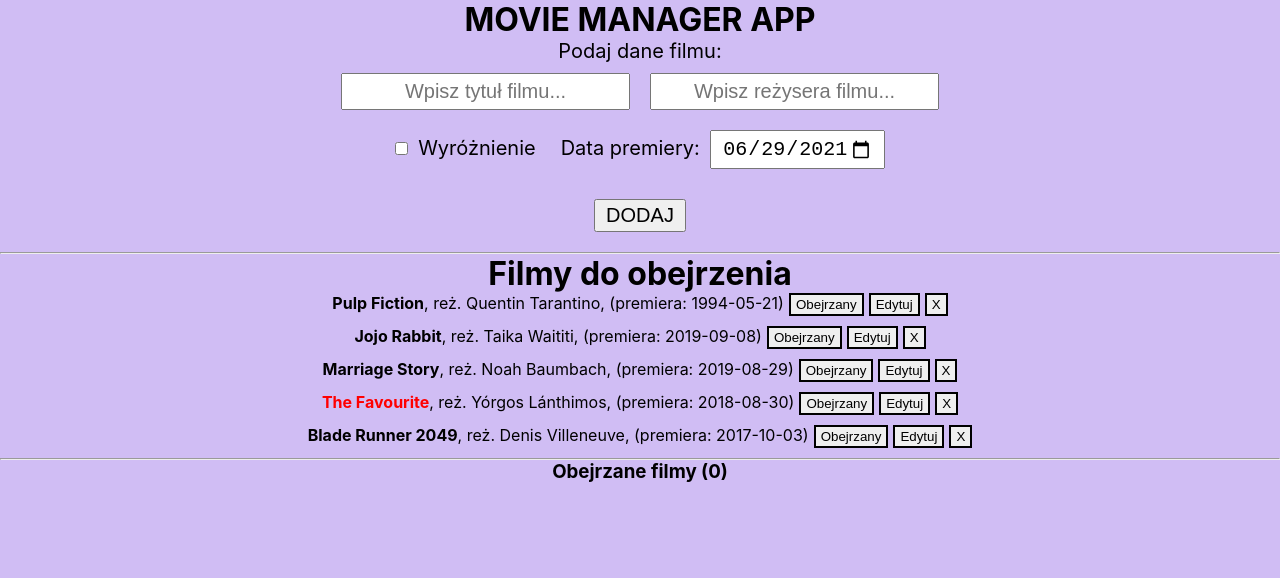
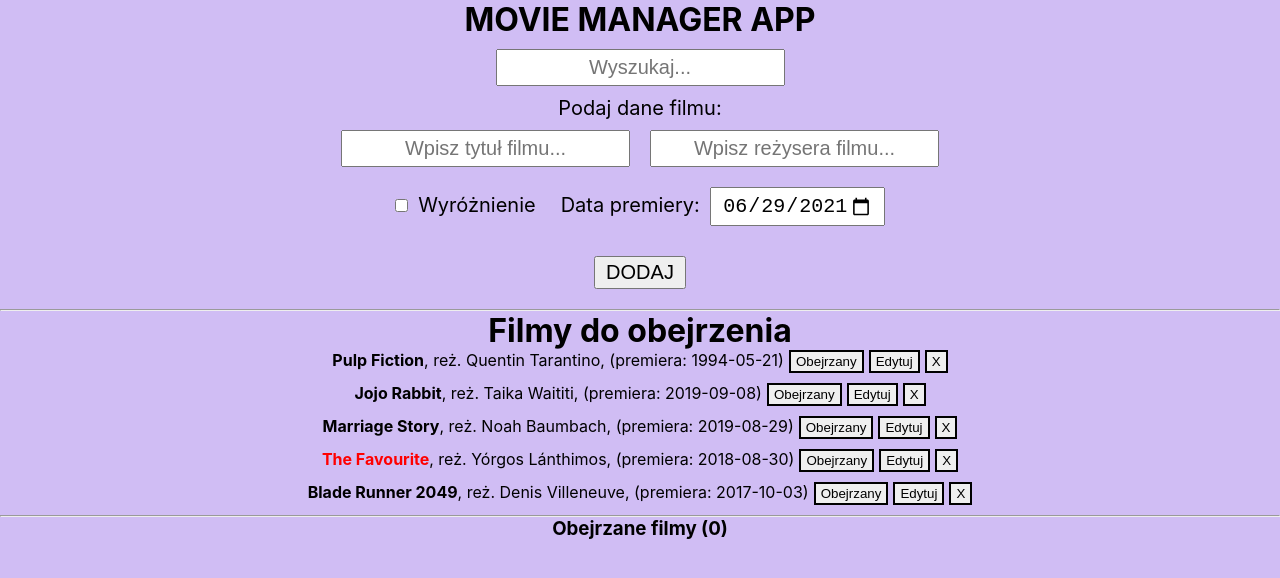
Before and after one commit to Student235555/movie-manager-app, a React (Create React App) app: page / in a window 1280 px wide. Shown: the top 578 px of the page. Built offline with nearby package versions, Linux system fonts and the light colour scheme.

Commit message:
add search bar

```diff
--- a/src/Components/App.css
+++ b/src/Components/App.css
@@ -9,3 +9,9 @@
   height: 100vh;
   background-color: #d0bdf4;
 }
+
+.searchBar{
+  position: relative;
+  right: 0;
+  top: 0;
+}
--- a/src/Components/App.js
+++ b/src/Components/App.js
@@ -96,6 +96,7 @@ const App = () => {
     <>
       <div className='main'>
         <h1>MOVIE MANAGER APP</h1>
+        <input className="searchBar" placeholder="Wyszukaj..."></input>
         <AddMovie add={addMovie}/>
         <MovieList movies = {movies} deletee = {deleteMovie} change={changeMovieStatus} edit={editMovie}/>
       </div>
```
